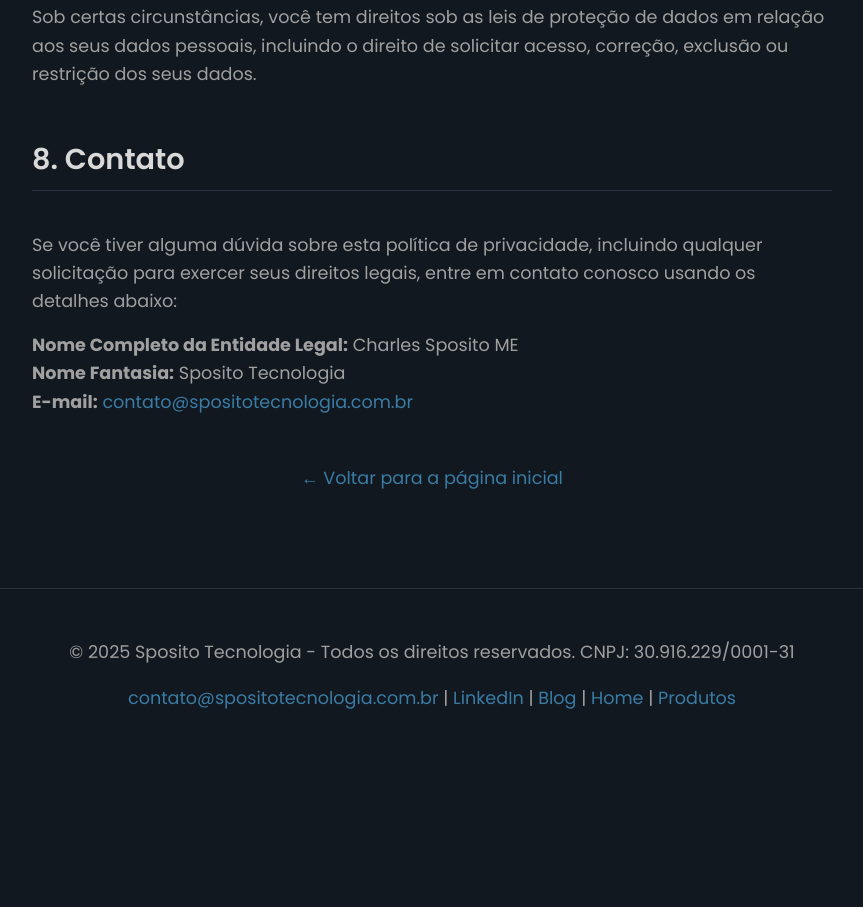
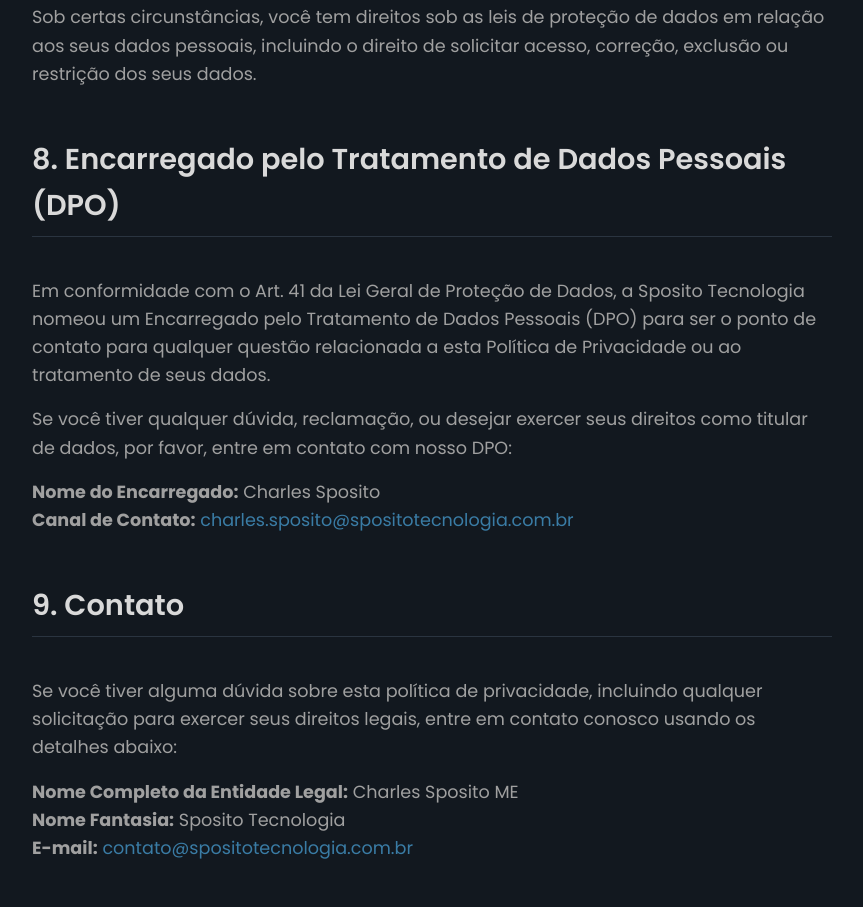
Before and after one commit to charlessposito/spositotecnologia-site, a plain HTML site: page privacidade.html in a window 1280 px wide. Shown: the part 2271-3178 px from the top of the page, without its empty margins (208-1071 px from the left). Before the commit the page ends 3031 px from the top, so only its background shows below. Drawn offline with Linux system fonts and the light colour scheme.

Commit message:
feat(frontend): Adiciona contato DPO na página de Privacidade

```diff
--- a/privacidade.html
+++ b/privacidade.html
@@ -45,7 +45,13 @@
 
         <h2 class="page-h2">7. Seus Direitos Legais</h2> <p>Sob certas circunstâncias, você tem direitos sob as leis de proteção de dados em relação aos seus dados pessoais, incluindo o direito de solicitar acesso, correção, exclusão ou restrição dos seus dados.</p>
 
-        <h2 class="page-h2">8. Contato</h2> <p>Se você tiver alguma dúvida sobre esta política de privacidade, incluindo qualquer solicitação para exercer seus direitos legais, entre em contato conosco usando os detalhes abaixo:</p>
+	<h2 class="page-h2">8. Encarregado pelo Tratamento de Dados Pessoais (DPO)</h2> <p>Em conformidade com o Art. 41 da Lei Geral de Proteção de Dados, a Sposito Tecnologia nomeou um Encarregado pelo Tratamento de Dados Pessoais (DPO) para ser o ponto de contato para qualquer questão relacionada a esta Política de Privacidade ou ao tratamento de seus dados.</p> <p>Se você tiver qualquer dúvida, reclamação, ou desejar exercer seus direitos como titular de dados, por favor, entre em contato com nosso DPO:</p>
+	<p>
+                <strong>Nome do Encarregado:</strong> Charles Sposito</br>
+                <strong>Canal de Contato:</strong> <a href="mailto:charles.sposito@spositotecnologia.com.br">charles.sposito@spositotecnologia.com.br</a>
+	</p>
+
+        <h2 class="page-h2">9. Contato</h2> <p>Se você tiver alguma dúvida sobre esta política de privacidade, incluindo qualquer solicitação para exercer seus direitos legais, entre em contato conosco usando os detalhes abaixo:</p>
         <p>
             <strong>Nome Completo da Entidade Legal:</strong> Charles Sposito ME<br>
             <strong>Nome Fantasia:</strong> Sposito Tecnologia<br>
```
